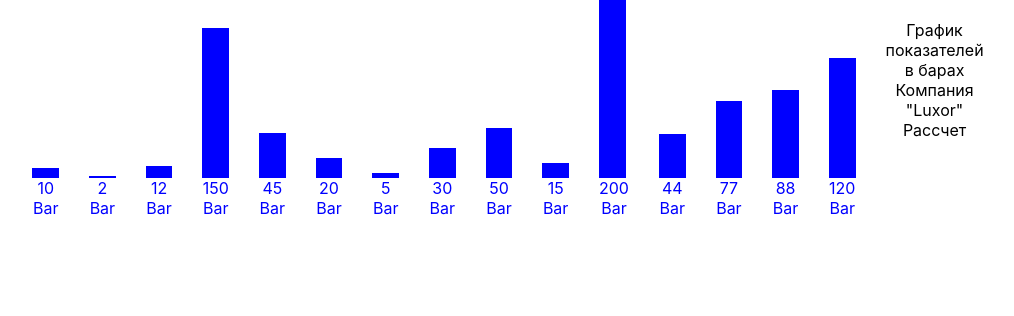
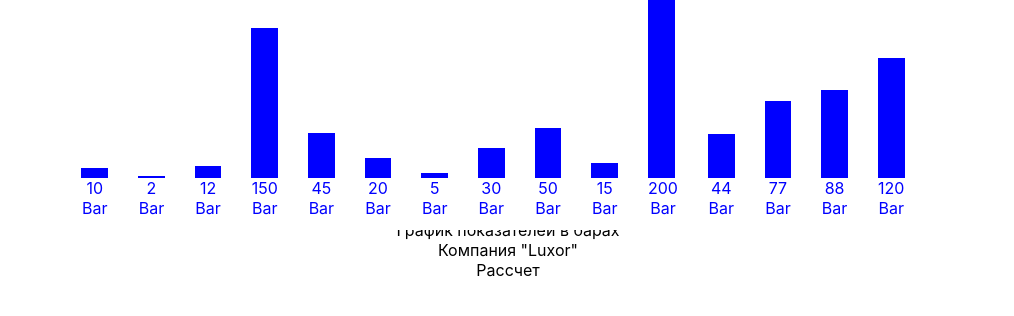
Before and after one commit to zerjg/Graph-, a React (Create React App) app: page / in a window 1280 px wide. Shown: the top 316 px of the page, without its empty margins (132-1146 px from the left). Built offline with nearby package versions, Linux system fonts and the light colour scheme.

Commit message:
comented div

```diff
--- a/src/graph.tsx
+++ b/src/graph.tsx
@@ -1,6 +1,5 @@
+
 import React from 'react'; // Импортируем библиотеку React
-import { useEffect, useState } from 'react';
-
 
 type Props = { // Определяем тип Props для компонента Graph
   data: number[]; // Массив чисел для отображения на графике
@@ -11,17 +10,18 @@ type Props = { // Определяем тип Props для компонента
 
 const Graph: React.FC<Props> = ({ data, width, height, color }) => { // Создаем компонент Graph с использованием деструктуризации Props
 
-
   const maxValue = Math.max(...data); // Находим максимальное значение в массиве data
-  const topContainer = 0;
+  const topContainer = 30;
   const contentContainer = 30;
 
-  const bottomAreaContainer = 10
+  const bottomAreaContainer = height -  topContainer - contentContainer
 
   return (
+    <div className="mainContainer" style={{
+      height: height, display: 'flex',
+      flexDirection: 'column'}}>
 
-    // 1-div контейнер отвечает за общую область отображения графика
-    <div className='main_graph' style={{
+        <div className='graphContainer' style={{
           position: 'relative', // Устанавливаем позицию элемента
           top: 10, // Отступ сверху
           width: width, // Устанавливаем ширину
@@ -33,36 +33,39 @@ const Graph: React.FC<Props> = ({ data, width, height, color }) => { // Созд
           alignItems: 'flex-end', // Выравнивание элементов по вертикали
           justifyContent: 'center', // Выравнивание элементов по горизонтали
         }}>
+
           {data.map((value, index) => (
             // 2-div контейнер отвечает за вертикальное выравнивание столбцов графика
-        <div className="graph_column-container"  key={index} style={{ marginBottom: 2, marginRight: 30 }}>
+            <div className='graphColumnContainer' key={index} style={{ marginBottom: 2, marginRight: 30 }}>
 
               {/* 3-div представляет сам столбец графика */}
-          <div className="graph-column"  style={{
-            backgroundColor: color ,
+              <div className='graphColumn' style={{
+                backgroundColor: color,
 
                 width: width / data.length, // Рассчитываем ширину столбца
                 height: `${(value / maxValue) * height}px`, // Рассчитываем высоту столбца относительно максимального значения
               }}>
                 {/* span отображает текстовое значение столбца */}
-          </div>
+              </div> {/* закрывание контейнера graphColumn */}
+
               {/*Отображаем текстовое значение столбца*/}
               <span style={{ color, padding: 0 }}>{value} Bar</span>
 
-        </div>
+            </div> /* Закрывается контейнер graphColumnContainer */
+
           ))}
-      <div className="main-container" style={{
-        height: height, display: 'flex',
-        flexDirection: 'column',
-      }}>
-        <div className="top-container" style={{ height: `${topContainer}px` }}>График показателей в барах
-        <div className="content-container" style={{ height: `${contentContainer}px`,  }}> Компания "Luxor"
+
+        </div> {/* Закрывается контейнер graphContainer */ }
+
+        <div className="top-container" style={{ height: `${topContainer}px` }}>График показателей в барах</div>
+
+
+        <div className="content-container" style={{ height: `${contentContainer}px`, }}> Компания "Luxor" </div>
           <div className="bottom_area-container" style={{ height: `${bottomAreaContainer}px` }}>Рассчет</div>
-        </div>
-        </div>
-      </div>
 
-    </div>
+
+
+    </div> /* Закрывается контейнер mainContainer */
 
   );
 };
```
Also changed, not shown: src/DataComponent.tsx (line endings or trailing spaces). Lines whose indentation alone changed are shown as unchanged.
